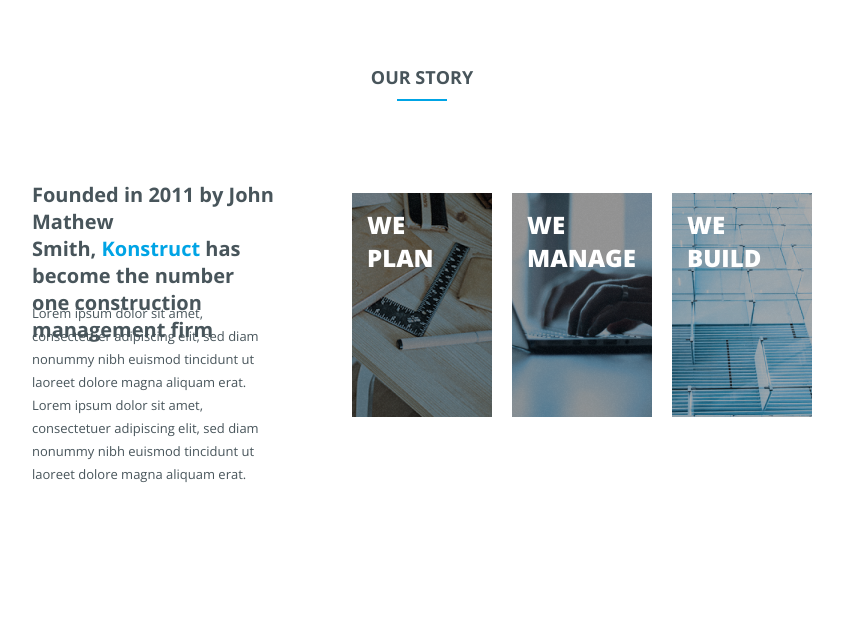
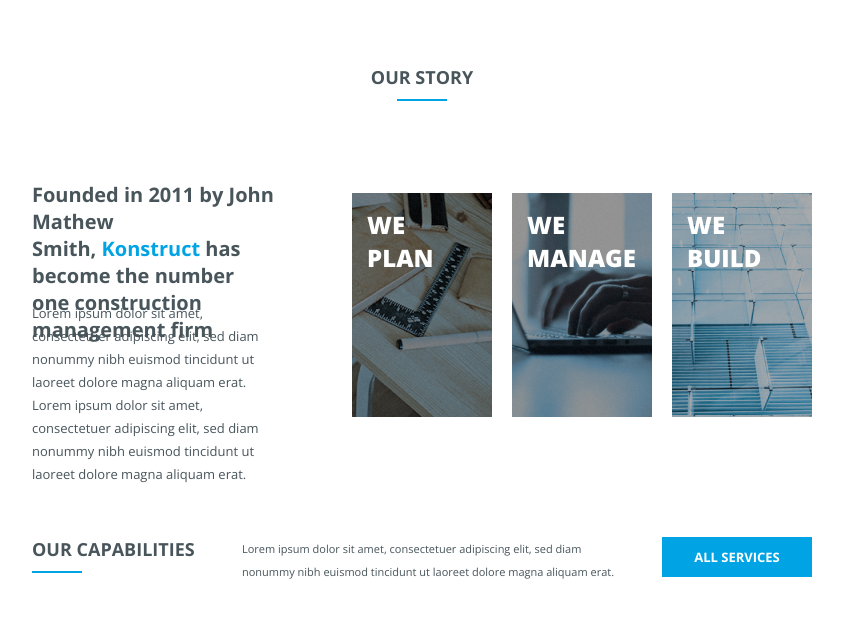
Before and after one commit to menuaone/konstrukt-website, a plain HTML site: page index.html in a window 1280 px wide. Shown: the part 65-682 px from the top of the page, without its empty margins (218-1061 px from the left). Drawn offline with nearby package versions, Linux system fonts and the light colour scheme.

Commit message:
ready 3rd section (please check)

```diff
--- a/index.html
+++ b/index.html
@@ -59,6 +59,16 @@
         <div class="container">
             <div class="cap__inner">
 
+                <div class="cap__left">
+                    <h1>Our Capabilities</h1>
+                    <div class="stroke"></div>
+                </div>
+
+                <div class="cap__right">
+                    <p class="cap__text">Lorem ipsum dolor sit amet, consectetuer adipiscing elit, sed diam nonummy nibh euismod tincidunt ut laoreet dolore magna aliquam erat.</p>
+                    <button class="button">All services</button>
+                </div>
+
             </div>
         </div>
     </section>
--- a/style/main.css
+++ b/style/main.css
@@ -75,23 +75,28 @@ body {
 
 /* Our story */
 
-.story h1 {
-    text-align: center;
+/* repeating elements */
+h1 {
     color: var(--main-text);
     text-transform: uppercase;
 
     font-weight: 700;
     font-size: 18px;
-
-    padding-top: 57px;
     margin-bottom: 10px;
-
 }
 
 .stroke {
     width: 50px;
     height: 2px;
     background-color: var(--main-click);
+
+}
+
+.story h1{
+    text-align: center;
+    padding-top: 57px;
+}
+.story .stroke{
     margin: 0 auto;
 
     margin-bottom: 80px;
@@ -163,3 +168,47 @@ body {
     background-image: url(../source/webuild.png);
     margin-right: 0;
 }
+
+/* Our Capabilities */
+
+.capabilities{
+    padding-top: 120px;
+}
+
+.cap__inner{
+    display: flex;
+    justify-content: space-between;
+}
+.cap__text{
+    color: var(--main-text);
+    font-size: 11px;
+    font-weight: 400;
+    line-height: 23px;
+
+    max-width: 390px;
+    height: 40px;
+
+    margin-right: 30px;
+}
+
+.cap__right{
+    display: flex;
+}
+
+
+.button {
+    background-color: var(--main-click);
+
+    width: 150px;
+    height: 40px;
+
+    color: var(--dif-color);
+    text-transform: uppercase;
+    font-size: 13px;
+    font-style: normal;
+    font-weight: 700;
+
+    border: none;
+
+    font-family: 'Open Sans', sans-serif;
+}
```
